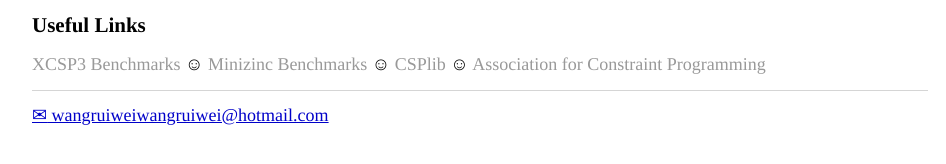
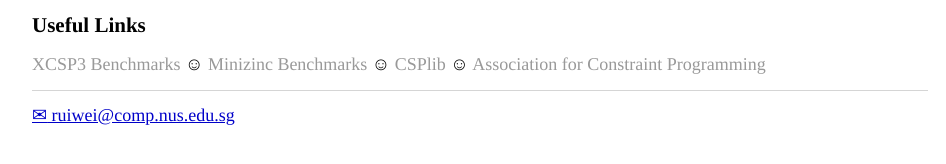
Before and after one commit to WangRuiwei/WangRuiwei.github.io, a Jekyll site: the page built from index.html, in a window 1280 px wide. Shown: the part 412-576 px from the top of the page, without its empty margins (160-1106 px from the left). Built offline with Jekyll 4.4.1, drawn with Linux system fonts in a browser that asks for light colours.

Commit message:
Update default.html

```diff
--- a/_layouts/default.html
+++ b/_layouts/default.html
@@ -20,7 +20,7 @@
 			</div><!-- /.container -->
 			<footer>
 	    		<ul>
-	        		<li><a href="mailto:wangruiweiwangruiwei@hotmail.com"><span class="s2"> <span>&#9993;</span> wangruiweiwangruiwei@hotmail.com</span></a></li>
+	        		<li><a href="mailto:ruiwei@comp.nus.edu.sg"><span class="s2"> <span>&#9993;</span> ruiwei@comp.nus.edu.sg</span></a></li>
 				</ul>
 			</footer>
 		</body>
```
